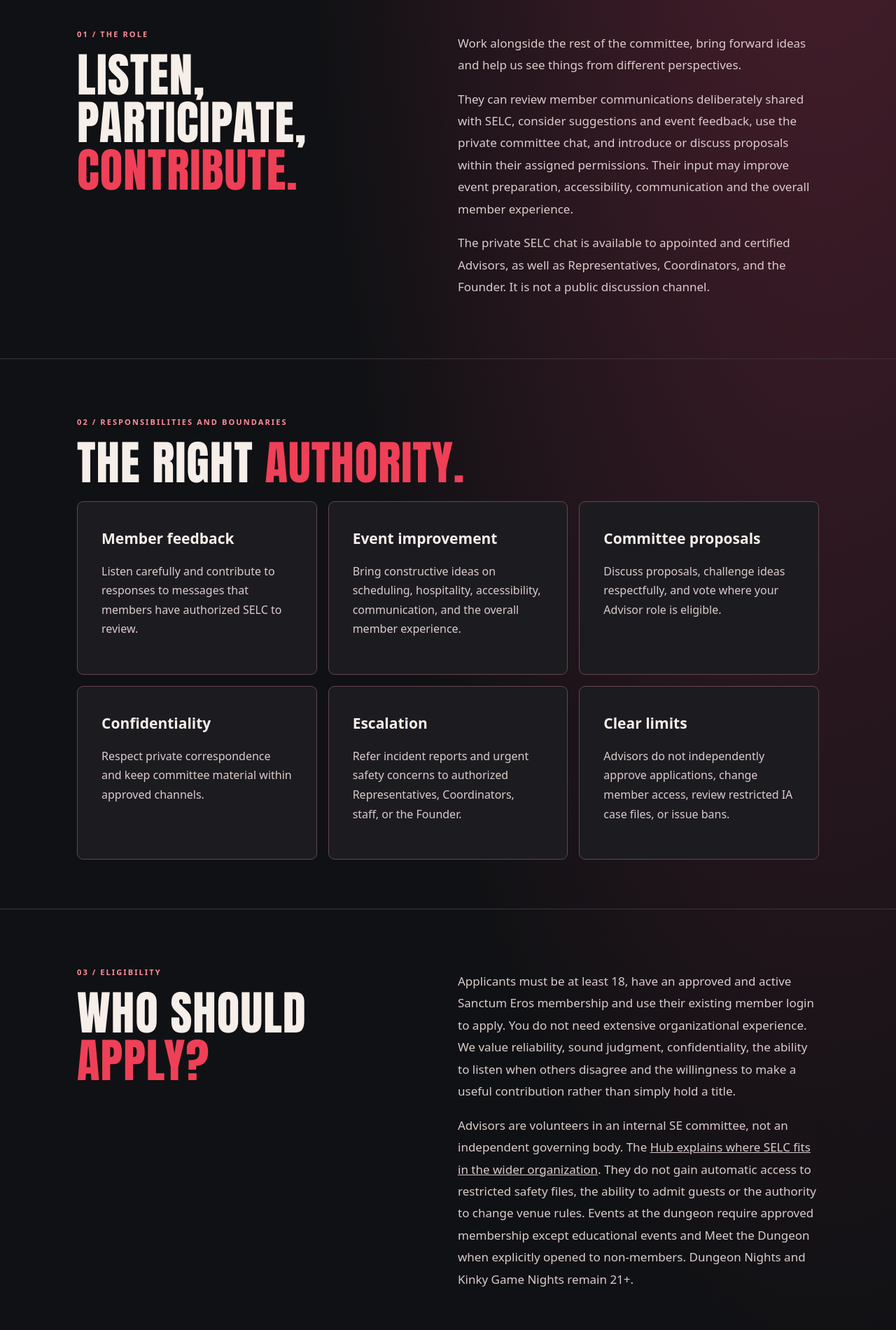
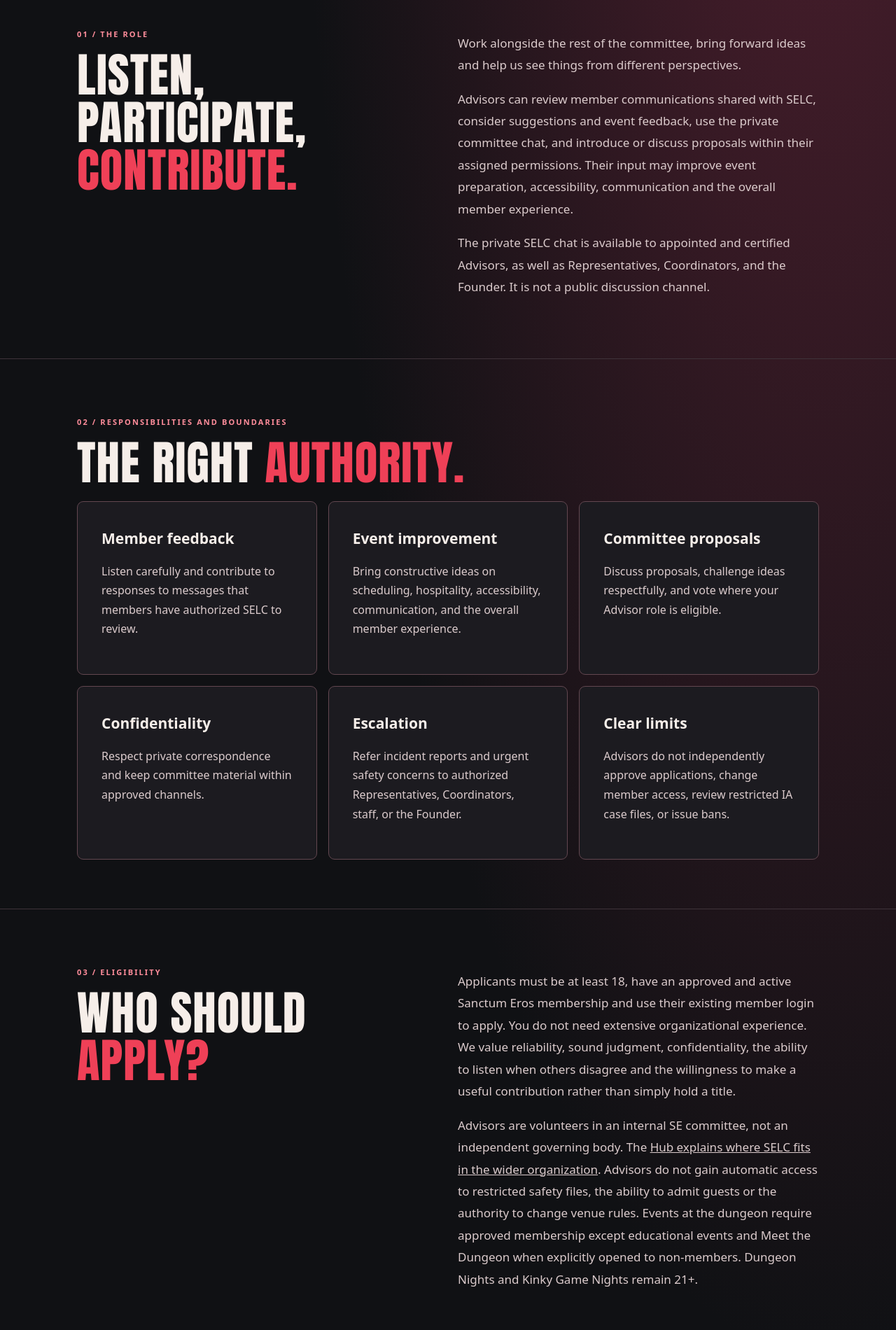
Before and after one commit to newlinj821-jpg/SELC, a plain HTML site: page advisor/index.html in a window 1280 px wide. Shown: the part 960-2860 px from the top of the page at 70% size. Drawn offline with Linux system fonts and the light colour scheme.

Commit message:
Align SELC public copy with current eligibility and governance

```diff
--- a/advisor/index.html
+++ b/advisor/index.html
@@ -5,7 +5,7 @@
 <p class="advisor-eligibility">Two appointed positions · Active SE membership required · Founder approval · Advisor certification</p></div></section>
 <section class="section"><div class="wrap grid"><div><p class="eye">01 / The role</p><h2>LISTEN, PARTICIPATE, <em>CONTRIBUTE.</em></h2></div><div class="copy">
 <p>Work alongside the rest of the committee, bring forward ideas and help us see things from different perspectives.</p>
-<p>They can review member communications deliberately shared with SELC, consider suggestions and event feedback, use the private committee chat, and introduce or discuss proposals within their assigned permissions. Their input may improve event preparation, accessibility, communication and the overall member experience.</p>
+<p>Advisors can review member communications shared with SELC, consider suggestions and event feedback, use the private committee chat, and introduce or discuss proposals within their assigned permissions. Their input may improve event preparation, accessibility, communication and the overall member experience.</p>
 <p>The private SELC chat is available to appointed and certified Advisors, as well as Representatives, Coordinators, and the Founder. It is not a public discussion channel.</p></div></div></section>
 <section class="section"><div class="wrap"><p class="eye">02 / Responsibilities and boundaries</p><h2>THE RIGHT <em>AUTHORITY.</em></h2>
 <div class="grid3">
@@ -18,7 +18,7 @@
 </div></div></section>
 <section class="section"><div class="wrap grid"><div><p class="eye">03 / Eligibility</p><h2>WHO SHOULD <em>APPLY?</em></h2></div><div class="copy">
 <p>Applicants must be at least 18, have an approved and active Sanctum Eros membership and use their existing member login to apply. You do not need extensive organizational experience. We value reliability, sound judgment, confidentiality, the ability to listen when others disagree and the willingness to make a useful contribution rather than simply hold a title.</p>
-<p>Advisors are volunteers in an internal SE committee, not an independent governing body. The <a href="https://sanctumeroshub.org/about/#leadership">Hub explains where SELC fits in the wider organization</a>. They do not gain automatic access to restricted safety files, the ability to admit guests or the authority to change venue rules. Events at the dungeon require approved membership except educational events and Meet the Dungeon when explicitly opened to non-members. Dungeon Nights and Kinky Game Nights remain 21+.</p></div></div></section>
+<p>Advisors are volunteers in an internal SE committee, not an independent governing body. The <a href="https://sanctumeroshub.org/about/#leadership">Hub explains where SELC fits in the wider organization</a>. Advisors do not gain automatic access to restricted safety files, the ability to admit guests or the authority to change venue rules. Events at the dungeon require approved membership except educational events and Meet the Dungeon when explicitly opened to non-members. Dungeon Nights and Kinky Game Nights remain 21+.</p></div></div></section>
 <section class="section"><div class="wrap"><p class="eye">04 / Applying</p><h2>AN APPLICATION. <em>NOT AN AUTOMATIC APPOINTMENT.</em></h2><div class="grid3">
 <article class="panel"><h3>1. Have SE membership</h3><p>Apply for or confirm your approved member account. Membership is free.</p></article>
 <article class="panel"><h3>2. Sign in to SELC</h3><p>Use the same member credentials you use for the Portal and select the Advisor application.</p></article>
```
